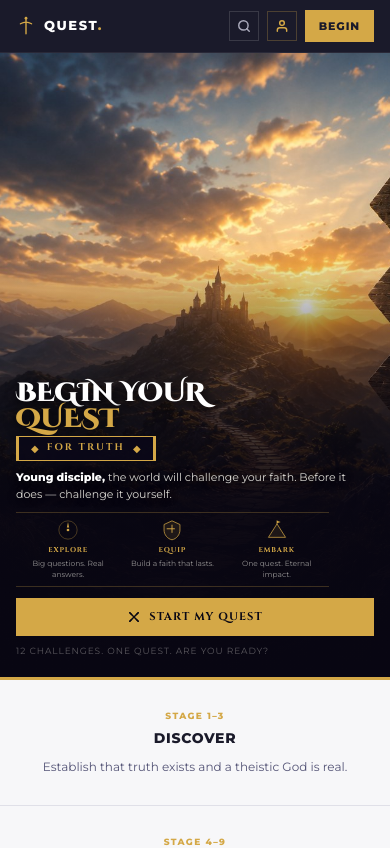
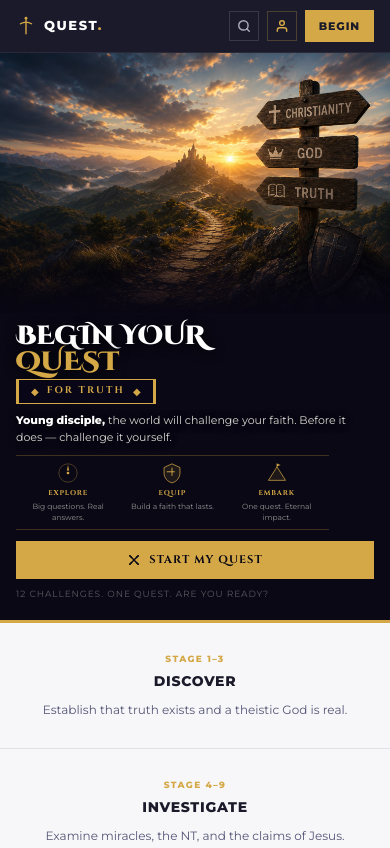
Before and after one commit to kwanray/rooted-app, a Next.js app: page / in a window 390 px wide. Shown: the top 848 px of the page. Built offline with nearby package versions, Linux system fonts and the light colour scheme; no server answers.

Commit message:
fix: mobile hero — contain image (no crop ever), text below on dark bg

```diff
--- a/components/screens/Welcome.tsx
+++ b/components/screens/Welcome.tsx
@@ -173,17 +173,19 @@ export default function Welcome({ onStart, onResume, onSearch, onNavigate, hasPr
 
       {/* ── MOBILE hero: image on top, text below ── */}
       {/* ── MOBILE HERO: single relative container, text overlaid at bottom ── */}
-      <div className="mobile-hero-only" style={{ position: 'relative', background: '#0A0814', minHeight: '100vw' }}>
-        {/* Full background image */}
-        <img
-          src="/quest-hero.jpg"
-          alt="A stone path to a castle with signpost"
-          style={{ position: 'absolute', inset: 0, width: '100%', height: '100%', objectFit: 'cover', objectPosition: '45% 10%' }}
-        />
-        {/* Dark gradient — clear top, dark bottom for text */}
-        <div style={{ position: 'absolute', inset: 0, background: 'linear-gradient(to top, rgba(8,6,18,1) 0%, rgba(8,6,18,0.97) 28%, rgba(8,6,18,0.55) 50%, rgba(8,6,18,0) 68%)' }}/>
-        {/* Text overlaid at bottom */}
-        <div style={{ position: 'relative', zIndex: 2, display: 'flex', flexDirection: 'column', alignItems: 'flex-start', justifyContent: 'flex-end', minHeight: '160vw', padding: '1rem 1rem 1.2rem' }}>
+      <div className="mobile-hero-only" style={{ background: '#0A0814' }}>
+        {/* Full image — contain so nothing ever crops */}
+        <div style={{ position: 'relative', width: '100%' }}>
+          <img
+            src="/quest-hero.jpg"
+            alt="A stone path to a castle with signpost"
+            style={{ width: '100%', height: 'auto', display: 'block' }}
+          />
+          {/* Gradient over image bottom — transitions into text section */}
+          <div style={{ position: 'absolute', bottom: 0, left: 0, right: 0, height: '40%', background: 'linear-gradient(to top, rgba(8,6,18,1) 0%, rgba(8,6,18,0) 100%)' }}/>
+        </div>
+        {/* Text section — solid dark bg, starts immediately below image */}
+        <div style={{ background: '#0A0814', padding: '0.6rem 1rem 1.2rem', display: 'flex', flexDirection: 'column', alignItems: 'flex-start' }}>
           <h1 className="cinzel-deco" style={{ fontSize: '1.65rem', fontWeight: 900, color: '#FFFFFF', lineHeight: 1.0, marginBottom: '0.2rem', textShadow: '0 2px 12px rgba(0,0,0,0.9)' }}>
             BEGIN YOUR<br/><span style={{ color: '#D4A847' }}>QUEST</span>
           </h1>
```
